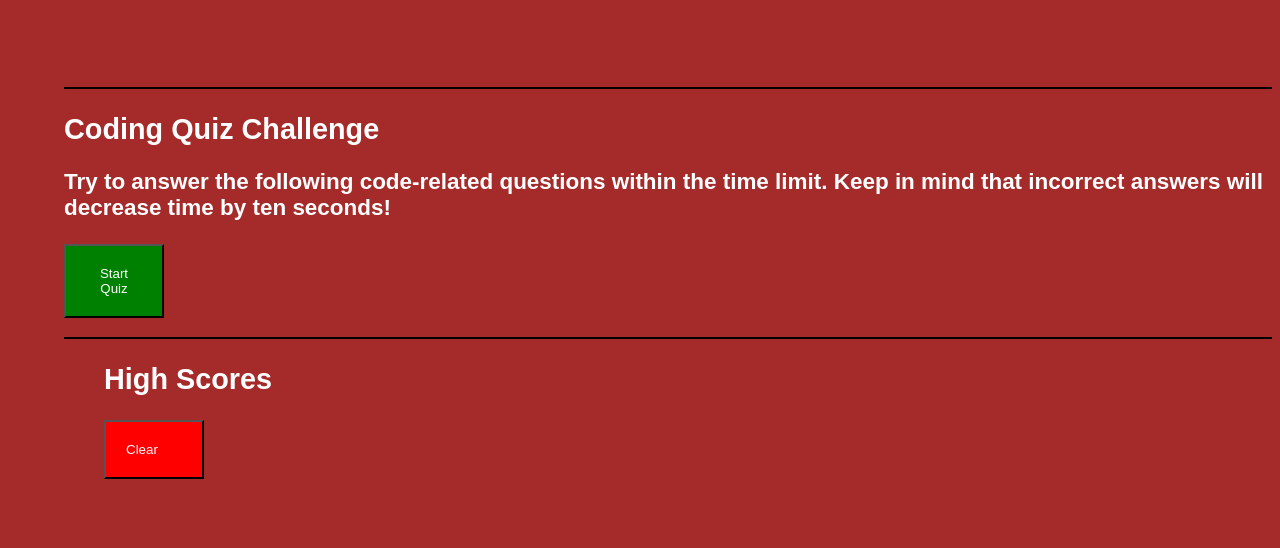
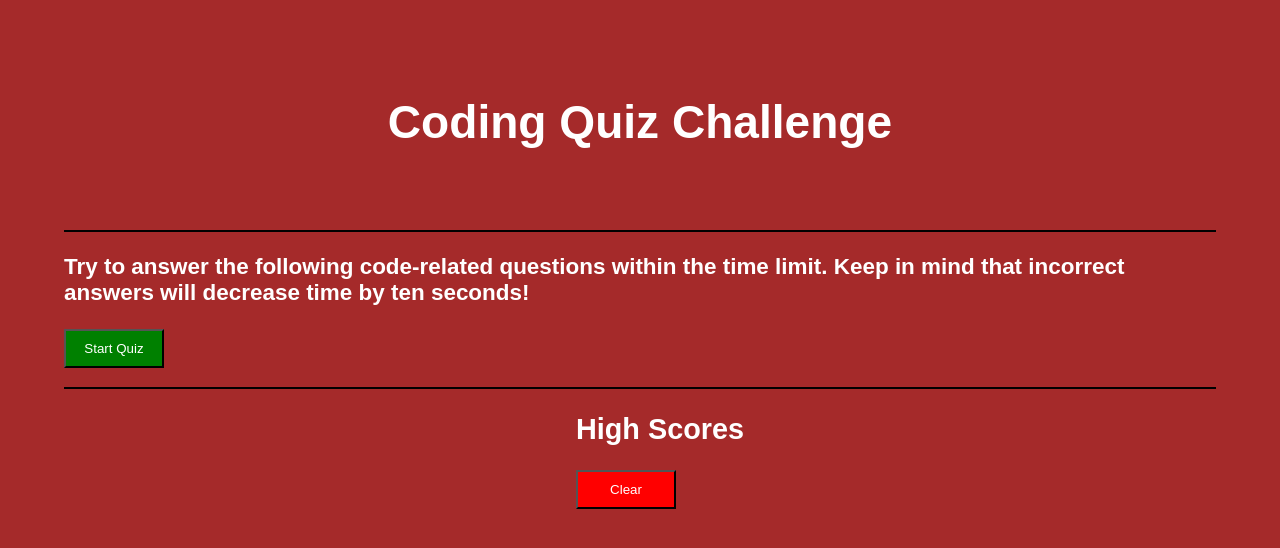
Before and after one commit to musaomark01/Timed-quize, a plain HTML site: page index.html in a window 1280 px wide. Drawn offline with Linux system fonts and the light colour scheme.

Commit message:
finished styling

```diff
--- a/assets/css/style.css
+++ b/assets/css/style.css
@@ -6,8 +6,8 @@ body {
     display: flex;
     flex-wrap: wrap;
     flex-direction: column;
-    align-items: start;
-    margin-left: 5%;
+    align-items: center;
+    margin: 5%;
     background-color: brown;
     color: white;
 }
@@ -24,13 +24,13 @@ main {
 }
 button {
     display: flex;
-    flex-wrap: wrap;
-    flex-direction: column;
+    justify-content: center;
+    align-items: center;
     background-color: green;
     color: white;
     margin-top:10px;
     margin-bottom:10px;
-    padding:20px;
+    padding:10px;
     width: 100px;
 }
 #clear {
--- a/assets/js/script.js
+++ b/assets/js/script.js
@@ -1,8 +1,9 @@
+// Get the elements from the html file
 var timeEl = document.getElementById("time");
 var containerEl = document.getElementById("container");
 var scoreContainerEl = document.getElementById("scorecontainer");
 var messageEl = document.getElementById("message");
-
+// set the timer to 60 seconds
 var secondsLeft = 60;
 var timerInterval;
 var score = 0;
@@ -31,7 +32,7 @@ function wrongAnswer() {
 };
 // start screen that will display the title, instructions, and start button
 function startScreen() {
-    containerEl.innerHTML = `<h1> Coding Quiz Challenge </h1>
+    containerEl.innerHTML = `
     <h3> Try to answer the following code-related questions within the time limit. Keep in mind that incorrect answers will decrease time by ten seconds! </h3>
     <button id="startButton"> Start Quiz </button>`;
     var startButton = document.getElementById("startButton");
@@ -49,7 +50,7 @@ function questionOne() {
     <button id="answer1"> 1. Function </button>
     <button id="answer2"> 2. Object </button>
     <button id="answer3"> 3. Api </button>
-    <button id="answer4"> 4. 'Variable </button>`;
+    <button id="answer4"> 4. Variable </button>`;
     var answer1 = document.getElementById("answer1");
     var answer2 = document.getElementById("answer2");
     var answer3 = document.getElementById("answer3");
@@ -77,7 +78,7 @@ function questionTwo() {
     <button id="answer1"> 1. Function </button>
     <button id="answer2"> 2. Object </button>
     <button id="answer3"> 3. Api </button>
-    <button id="answer4"> 4. 'Variable </button>`;
+    <button id="answer4"> 4. Variable </button>`;
     var answer1 = document.getElementById("answer1");
     var answer2 = document.getElementById("answer2");
     var answer3 = document.getElementById("answer3");
@@ -133,7 +134,7 @@ function questionFour() {
     <button id="answer1"> 1. Function </button>
     <button id="answer2"> 2. Object </button>
     <button id="answer3"> 3. Api </button>
-    <button id="answer4"> 4. 'Variable </button>`;
+    <button id="answer4"> 4. Variable </button>`;
     var answer1 = document.getElementById("answer1");
     var answer2 = document.getElementById("answer2");
     var answer3 = document.getElementById("answer3");
--- a/index.html
+++ b/index.html
@@ -8,6 +8,7 @@
   </head>
   <body>
     <header>
+      <h1> Coding Quiz Challenge </h1>
       <h2 id="time"> </h2>
     </header>
     <main>
```
